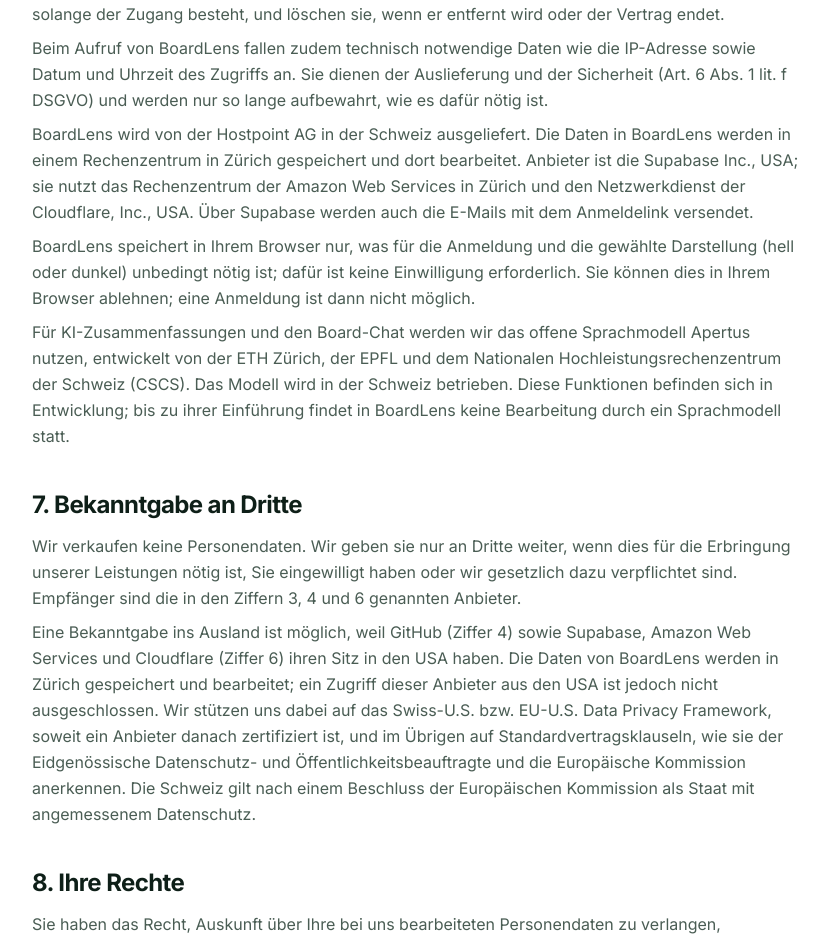
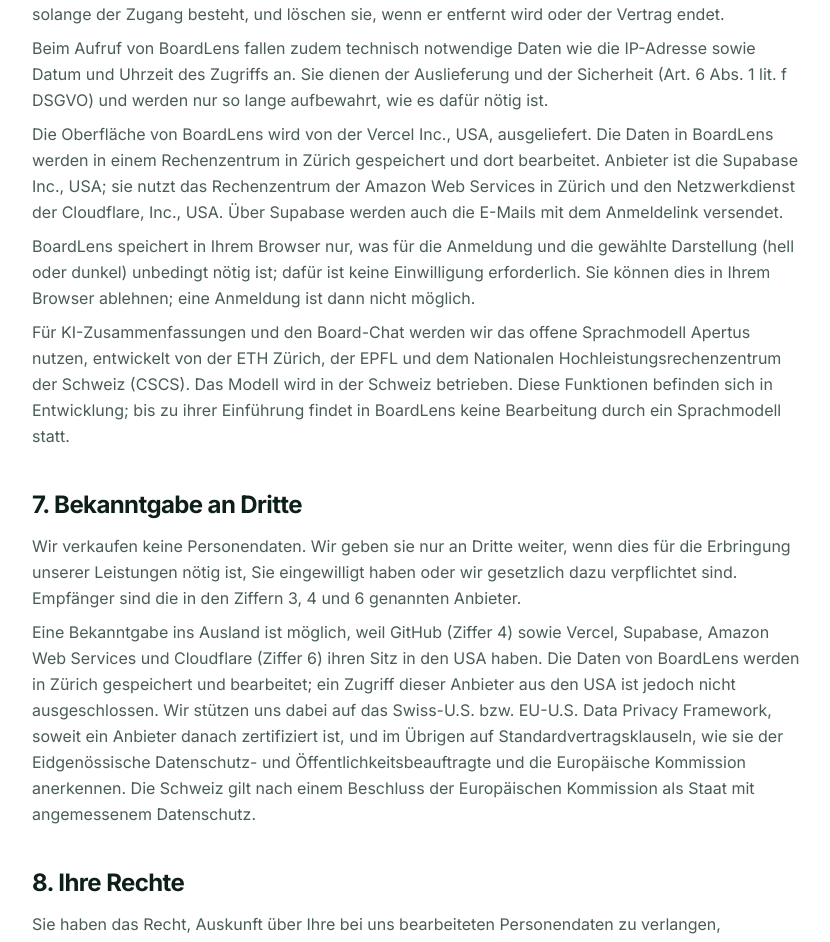
Before and after one commit to maxmeyerx1/boardsight-website, a Next.js app: page /datenschutz in a window 1280 px wide. Shown: the part 1984-2926 px from the top of the page, without its empty margins (4-834 px from the left). Built offline with nearby package versions, Linux system fonts and the light colour scheme; no server answers.

Commit message:
Datenschutz: BoardLens-Oberfläche wird derzeit von Vercel ausgeliefert (bis zum Umzug zu Hostpoint)
Co-Authored-By: Claude Opus 5.5 (1M context) <noreply@anthropic.com>

```diff
--- a/src/content/legal.ts
+++ b/src/content/legal.ts
@@ -96,7 +96,7 @@ export const datenschutz: LegalPage = {
         "Für Kundinnen und Kunden von BoardLens bearbeiten wir Buchhaltungs- und Finanzdaten ausschliesslich, um das vereinbarte Reporting bereitzustellen. Dabei handeln wir im Auftrag unserer Kunden (Auftragsbearbeitung nach Art. 9 DSG bzw. Art. 28 DSGVO). Für Personendaten, die in diesen Buchhaltungsdaten enthalten sind (etwa in Lohnbuchungen), ist der jeweilige Kunde verantwortlich; wir bearbeiten sie nur nach seinen Weisungen. Einzelheiten zur Bearbeitung von Kundendaten regeln wir im Vertrag mit unseren Kunden. Wir bewahren diese Daten für die Dauer des Vertrags auf und löschen sie nach dessen Ende, soweit keine gesetzliche Aufbewahrungspflicht entgegensteht.",
         "Damit Personen BoardLens nutzen können, bearbeiten wir ihre E-Mail-Adresse, ihre Rolle (Bearbeiter oder Betrachter), ihre Firmenzugehörigkeit sowie die Zeitpunkte von Anmeldungen und Änderungen. Rechtsgrundlage ist die Erfüllung des Vertrags mit unserem Kunden, für den diese Personen BoardLens nutzen, sowie unser berechtigtes Interesse, den Zugang zu schützen (Art. 6 Abs. 1 lit. b und f DSGVO). Ohne E-Mail-Adresse ist keine Anmeldung möglich. Wir bewahren diese Angaben auf, solange der Zugang besteht, und löschen sie, wenn er entfernt wird oder der Vertrag endet.",
         "Beim Aufruf von BoardLens fallen zudem technisch notwendige Daten wie die IP-Adresse sowie Datum und Uhrzeit des Zugriffs an. Sie dienen der Auslieferung und der Sicherheit (Art. 6 Abs. 1 lit. f DSGVO) und werden nur so lange aufbewahrt, wie es dafür nötig ist.",
-        "BoardLens wird von der Hostpoint AG in der Schweiz ausgeliefert. Die Daten in BoardLens werden in einem Rechenzentrum in Zürich gespeichert und dort bearbeitet. Anbieter ist die Supabase Inc., USA; sie nutzt das Rechenzentrum der Amazon Web Services in Zürich und den Netzwerkdienst der Cloudflare, Inc., USA. Über Supabase werden auch die E-Mails mit dem Anmeldelink versendet.",
+        "Die Oberfläche von BoardLens wird von der Vercel Inc., USA, ausgeliefert. Die Daten in BoardLens werden in einem Rechenzentrum in Zürich gespeichert und dort bearbeitet. Anbieter ist die Supabase Inc., USA; sie nutzt das Rechenzentrum der Amazon Web Services in Zürich und den Netzwerkdienst der Cloudflare, Inc., USA. Über Supabase werden auch die E-Mails mit dem Anmeldelink versendet.",
         "BoardLens speichert in Ihrem Browser nur, was für die Anmeldung und die gewählte Darstellung (hell oder dunkel) unbedingt nötig ist; dafür ist keine Einwilligung erforderlich. Sie können dies in Ihrem Browser ablehnen; eine Anmeldung ist dann nicht möglich.",
         "Für KI-Zusammenfassungen und den Board-Chat werden wir das offene Sprachmodell Apertus nutzen, entwickelt von der ETH Zürich, der EPFL und dem Nationalen Hochleistungsrechenzentrum der Schweiz (CSCS). Das Modell wird in der Schweiz betrieben. Diese Funktionen befinden sich in Entwicklung; bis zu ihrer Einführung findet in BoardLens keine Bearbeitung durch ein Sprachmodell statt.",
       ],
@@ -105,7 +105,7 @@ export const datenschutz: LegalPage = {
       heading: "7. Bekanntgabe an Dritte",
       paragraphs: [
         "Wir verkaufen keine Personendaten. Wir geben sie nur an Dritte weiter, wenn dies für die Erbringung unserer Leistungen nötig ist, Sie eingewilligt haben oder wir gesetzlich dazu verpflichtet sind. Empfänger sind die in den Ziffern 3, 4 und 6 genannten Anbieter.",
-        "Eine Bekanntgabe ins Ausland ist möglich, weil GitHub (Ziffer 4) sowie Supabase, Amazon Web Services und Cloudflare (Ziffer 6) ihren Sitz in den USA haben. Die Daten von BoardLens werden in Zürich gespeichert und bearbeitet; ein Zugriff dieser Anbieter aus den USA ist jedoch nicht ausgeschlossen. Wir stützen uns dabei auf das Swiss-U.S. bzw. EU-U.S. Data Privacy Framework, soweit ein Anbieter danach zertifiziert ist, und im Übrigen auf Standardvertragsklauseln, wie sie der Eidgenössische Datenschutz- und Öffentlichkeitsbeauftragte und die Europäische Kommission anerkennen. Die Schweiz gilt nach einem Beschluss der Europäischen Kommission als Staat mit angemessenem Datenschutz.",
+        "Eine Bekanntgabe ins Ausland ist möglich, weil GitHub (Ziffer 4) sowie Vercel, Supabase, Amazon Web Services und Cloudflare (Ziffer 6) ihren Sitz in den USA haben. Die Daten von BoardLens werden in Zürich gespeichert und bearbeitet; ein Zugriff dieser Anbieter aus den USA ist jedoch nicht ausgeschlossen. Wir stützen uns dabei auf das Swiss-U.S. bzw. EU-U.S. Data Privacy Framework, soweit ein Anbieter danach zertifiziert ist, und im Übrigen auf Standardvertragsklauseln, wie sie der Eidgenössische Datenschutz- und Öffentlichkeitsbeauftragte und die Europäische Kommission anerkennen. Die Schweiz gilt nach einem Beschluss der Europäischen Kommission als Staat mit angemessenem Datenschutz.",
       ],
     },
     {
```
